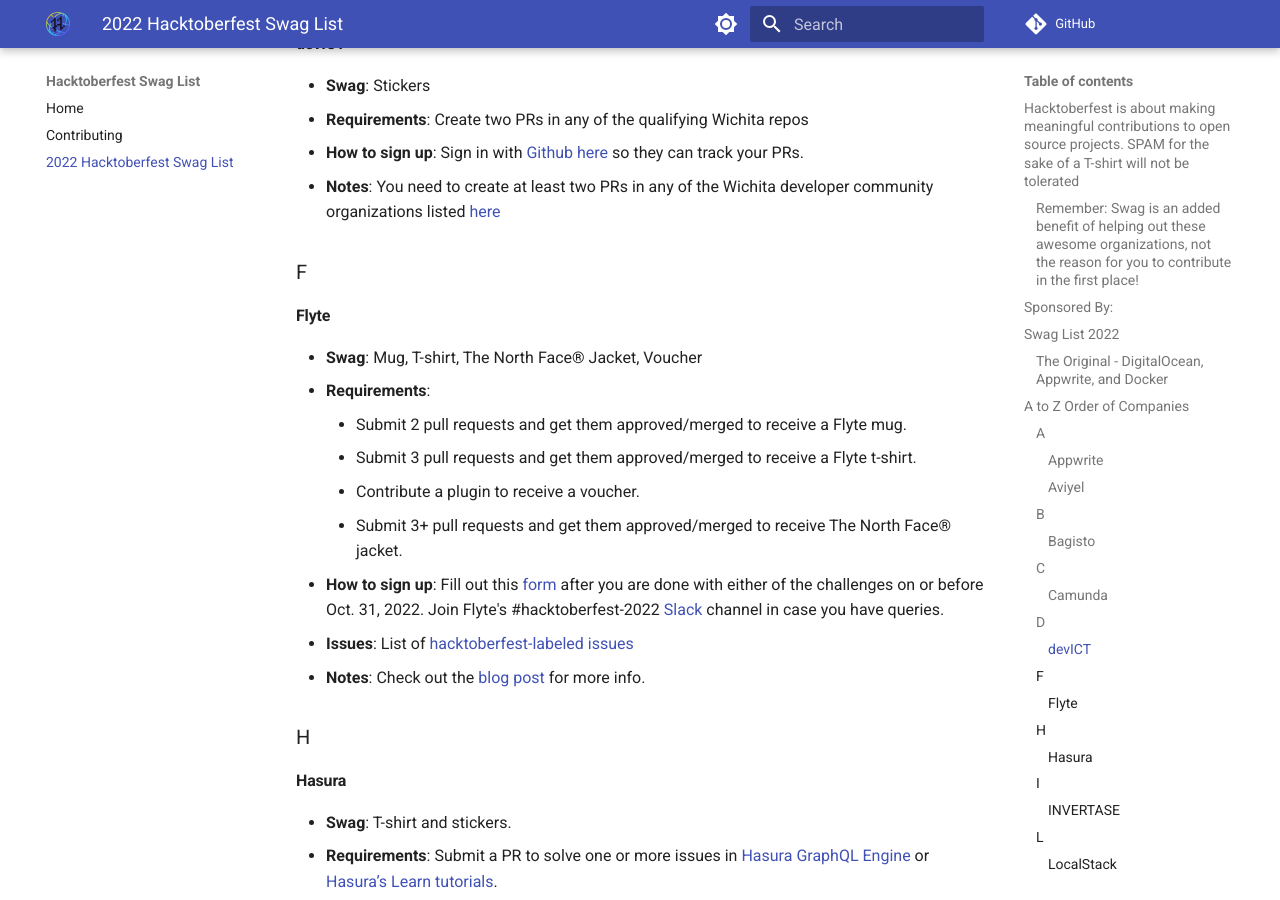
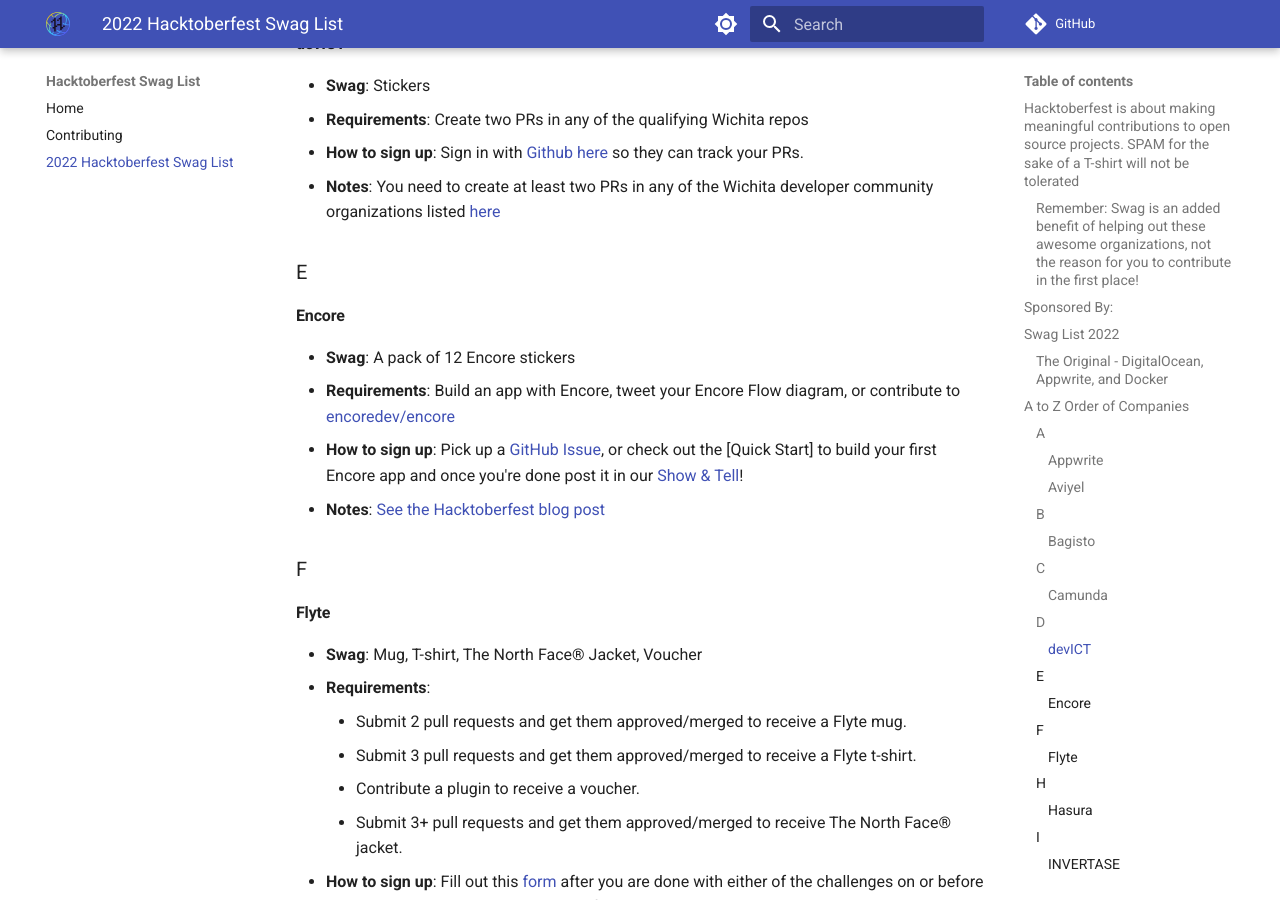
Before and after one commit to crweiner/hacktoberfest-swag-list, an MkDocs documentation site: the page built from docs/list.md, in a window 1280 px wide and 900 px high, scrolled down 3177 px. Built offline with MkDocs 1.6.1 and Material for MkDocs 9.7.7, drawn with Linux system fonts in a browser that asks for light colours; comment, search, counter and statistics services are not loaded.

Commit message:
feat: add encore

```diff
--- a/docs/list.md
+++ b/docs/list.md
@@ -92,6 +92,15 @@
 - **Requirements**: Create two PRs in any of the qualifying Wichita repos
 - **How to sign up**: Sign in with [Github here](https://devict-hacktoberfest.herokuapp.com/){:target="\_blank"} so they can track your PRs.
 - **Notes**: You need to create at least two PRs in any of the  Wichita developer community organizations listed [here](https://devict-hacktoberfest.herokuapp.com/){:target="\_blank"}
+
+### E
+
+#### **Encore**
+
+- **Swag**: A pack of 12 Encore stickers
+- **Requirements**: Build an app with Encore, tweet your Encore Flow diagram, or contribute to [encoredev/encore](https://github.com/encoredev/encore)
+- **How to sign up**: Pick up a [GitHub Issue](https://github.com/encoredev/encore/issues), or check out the [Quick Start] to build your first Encore app and once you're done post it in our [Show & Tell](https://encore.dev/docs/quick-start)!
+- **Notes**: [See the Hacktoberfest blog post](https://community.encore.dev/t/our-new-office-hours-to-kick-off-hacktoberfest/66)
 
 ### F
 
```
